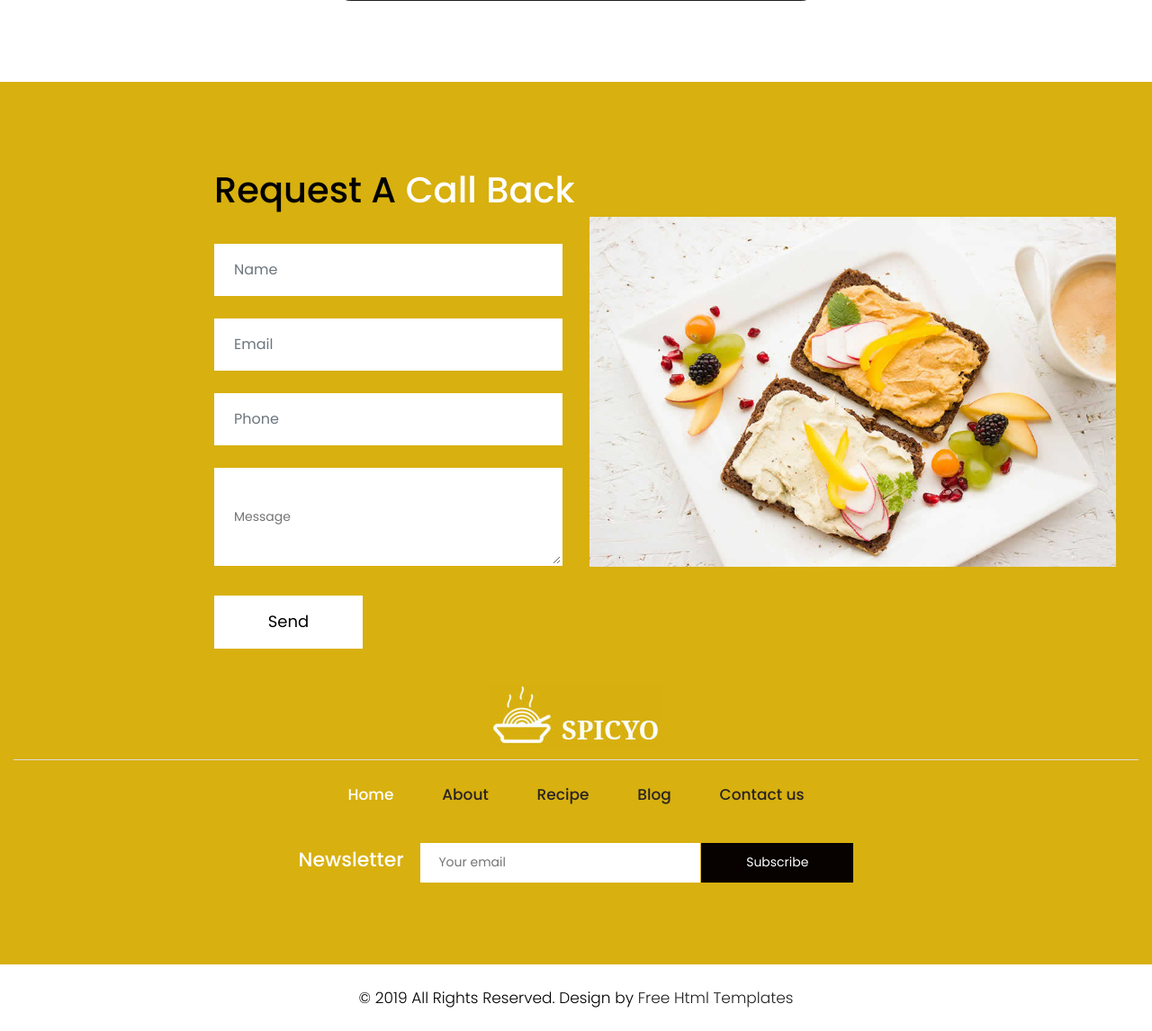
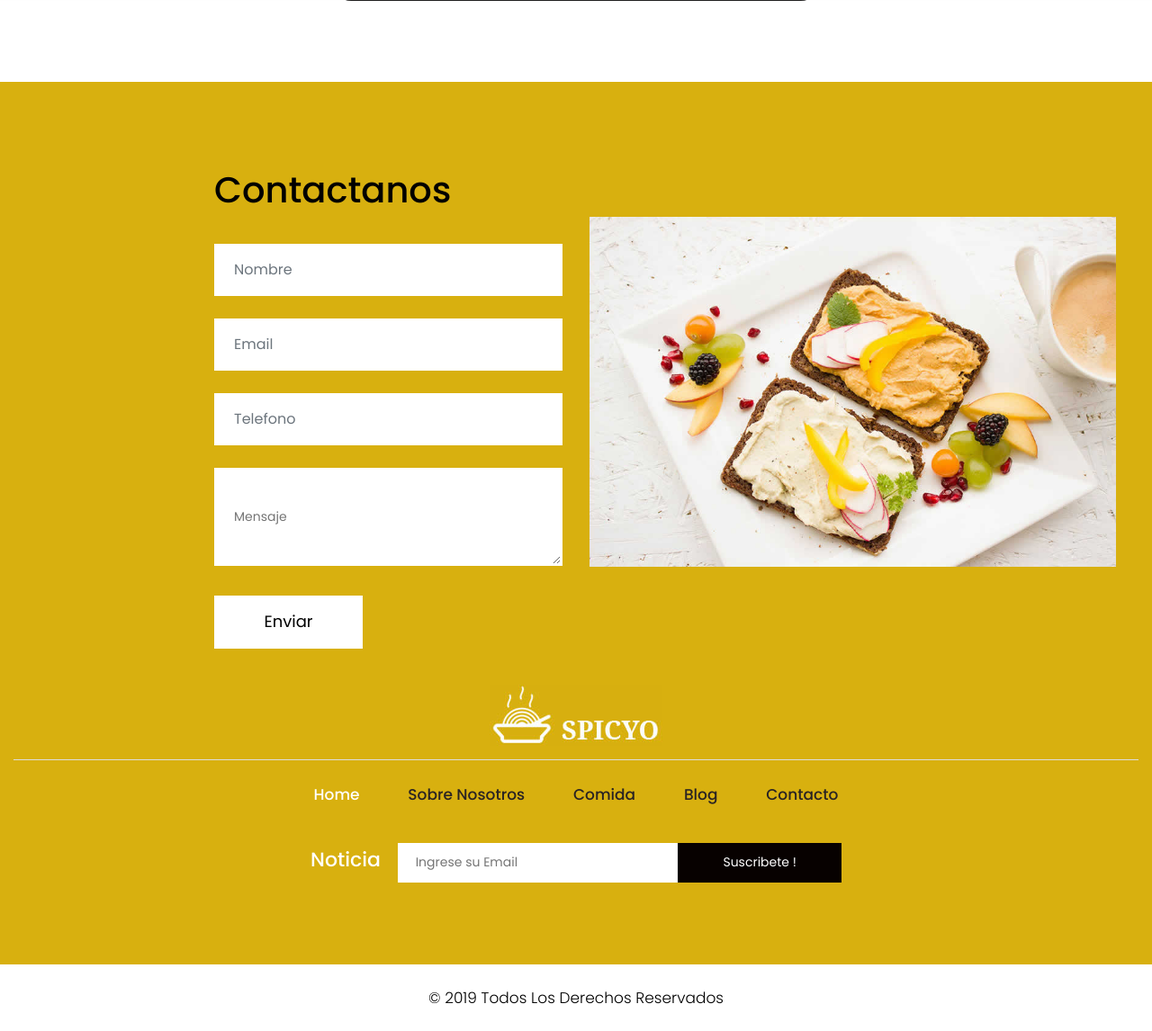
Before and after one commit to FabianAcunaVaras/Proyecto-semestral, a Django app: page / in a window 1280 px wide. Shown: the part 4088-5234 px from the top of the page at 90% size. Run offline with Django 3.2, Linux system fonts and the light colour scheme; some libraries are stand-ins or nearby versions.

Commit message:
modificacion

```diff
--- a/SantDelivery/core/templates/core/index.html
+++ b/SantDelivery/core/templates/core/index.html
@@ -47,19 +47,19 @@
                 <ul class="list-unstyled components">
 
                     <li class="active">
-                        <a href="index.html">Inicio</a>
+                        <a href="{% url 'index' %}">Inicio</a>
                     </li>
                     <li>
-                        <a href="sobre_nosotros.html">Sobre Nosotros</a>
+                        <a href="{% url 'Sobre_nosotros' %}">Sobre Nosotros</a>
                     </li>
                     <li>
-                        <a href="Comida.html">Comidas</a>
+                        <a href="{% url 'Comida' %}">Comidas</a>
                     </li>
                     <li>
-                        <a href="Despacho.html">Despacho</a>
+                        <a href="{% url 'Despacho' %}">Despacho</a>
                     </li>
                     <li>
-                        <a href="Contacto.html">Contactanos</a>
+                        <a href="{% url 'Contacto' %}">Contactanos</a>
                     </li>
                 </ul>
 
@@ -73,7 +73,7 @@
             <div class="row">
                 <div class="col-md-3">
                     <div class="full">
-                        <a class="logo" href="index.html"><img src="{% static 'core/images/logo.png' %}" alt="#" /></a>
+                        <a class="logo" href="{% url 'index' %}"><img src="{% static 'core/images/logo.png' %}" alt="#" /></a>
                     </div>
                 </div>
                 <div class="col-md-9">
@@ -150,17 +150,6 @@
             </div>
         </div>
     </div>
-
-
-
-
-
-
-
-
-
-
-
 
 
 
@@ -390,7 +379,7 @@
             <div class="container-fluid">
                 <div class="row">
                   <div class=" col-md-12">
-                    <h2>Request  A<strong class="white"> Call  Back</strong></h2>
+                    <h2>Contactanos</h2>
                   </div>
                     <div class="col-xl-6 col-lg-6 col-md-6 col-sm-12">
 
@@ -398,19 +387,19 @@
                             <div class="row">
 
                                 <div class="col-xl-12 col-lg-12 col-md-12 col-sm-12">
-                                    <input class="form-control" placeholder="Name" type="text" name="Name">
+                                    <input class="form-control" placeholder="Nombre" type="text" name="Name">
                                 </div>
                                 <div class="col-xl-12 col-lg-12 col-md-12 col-sm-12">
                                     <input class="form-control" placeholder="Email" type="text" name="Email">
                                 </div>
                                 <div class="col-xl-12 col-lg-12 col-md-12 col-sm-12">
-                                    <input class="form-control" placeholder="Phone" type="text" name="Phone">
+                                    <input class="form-control" placeholder="Telefono" type="text" name="Phone">
                                 </div>
                                 <div class="col-xl-12 col-lg-12 col-md-12 col-sm-12">
-                                    <textarea class="textarea" placeholder="Message" type="text" name="Message"></textarea>
+                                    <textarea class="textarea" placeholder="Mensaje" type="text" name="Message"></textarea>
                                 </div>
                                 <div class="col-xl-12 col-lg-12 col-md-12 col-sm-12">
-                                    <button class="send">Send</button>
+                                    <button class="send">Enviar</button>
                                 </div>
                             </div>
                         </form>
@@ -424,24 +413,24 @@
                 <div class="row">
                     <div class="col-md-12">
                         <div class="footer_logo">
-                          <a href="index.html"><img src="{% static 'core/images/logo1.jpg' %}" alt="logo" /></a>
+                          <a href="{% url 'index' %}"><img src="{% static 'core/images/logo1.jpg' %}" alt="logo" /></a>
                         </div>
                     </div>
                     <div class="col-md-12">
                         <ul class="lik">
-                            <li class="active"> <a href="index.html">Home</a></li>
-                            <li> <a href="about.html">About</a></li>
-                            <li> <a href="recipe.html">Recipe</a></li>
-                            <li> <a href="blog.html">Blog</a></li>
-                            <li> <a href="contact.html">Contact us</a></li>
+                            <li class="active"> <a href="{% url 'index' %}">Home</a></li>
+                            <li> <a href="{% url 'Sobre_nosotros' %}">Sobre Nosotros</a></li>
+                            <li> <a href="{% url 'Comida' %}">Comida</a></li>
+                            <li> <a href="{% url 'Despacho' %}">Blog</a></li>
+                            <li> <a href="{% url 'Contacto' %}">Contacto</a></li>
                         </ul>
                     </div>
                     <div class="col-md-12">
                         <div class="new">
-                            <h3>Newsletter</h3>
+                            <h3>Noticia</h3>
                             <form class="newtetter">
-                                <input class="tetter" placeholder="Your email" type="text" name="Your email">
-                                <button class="submit">Subscribe</button>
+                                <input class="tetter" placeholder="Ingrese su Email" type="text" name="Your email">
+                                <button class="submit">Suscribete !</button>
                             </form>
                         </div>
                     </div>
@@ -449,7 +438,7 @@
             </div>
             <div class="copyright">
                 <div class="container">
-                    <p>© 2019 All Rights Reserved. Design by<a href="https://html.design/"> Free Html Templates</a></p>
+                    <p>© 2019 Todos Los Derechos Reservados</p>
                 </div>
             </div>
         </div>
```
